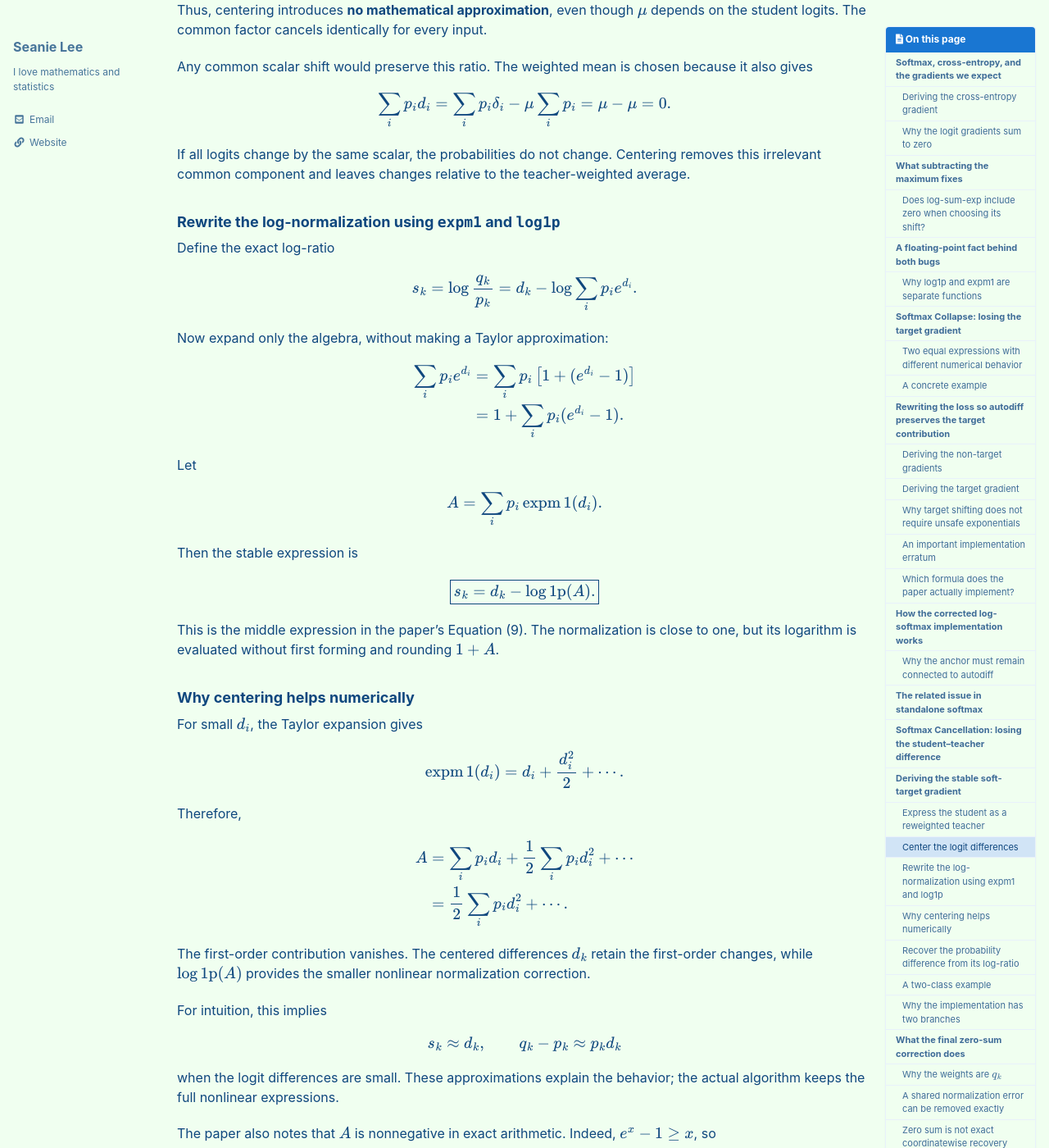
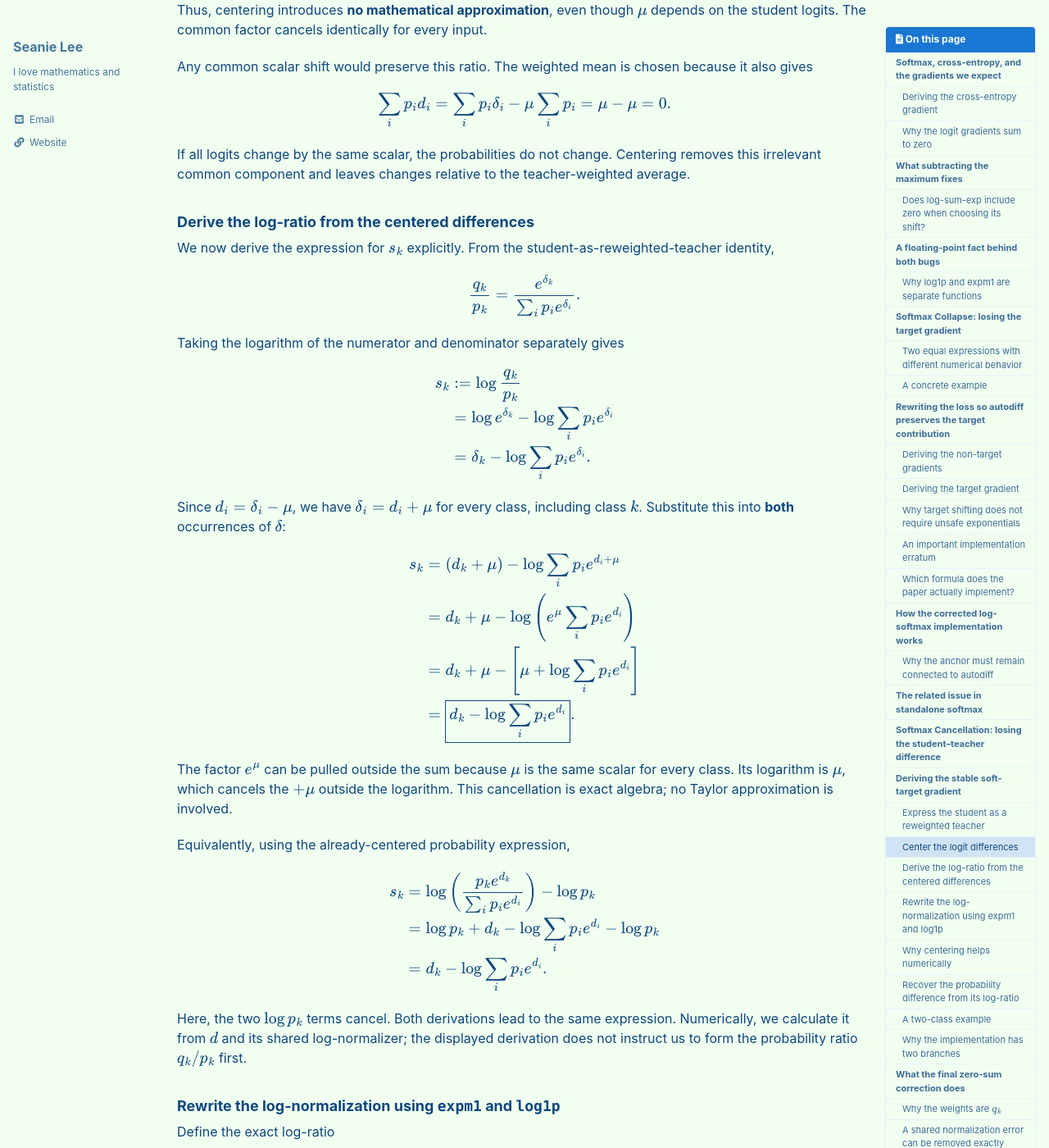
Before and after one commit to seanie12/blog, a Jekyll site: the page built from _posts/2026-10-30-softmax-CE.md, in a window 1280 px wide and 1400 px high, scrolled down 13959 px. Shown: the whole window at 82% size. Built offline with Jekyll 4.4.1, drawn with Linux system fonts in a browser that asks for light colours; cached includes are drawn as plain includes; formulas are drawn with MathJax 3; some of the changed text lies outside the part shown.

Commit message:
Fix formatting and terminology in softmax-CE.md

```diff
--- a/_posts/2026-10-30-softmax-CE.md
+++ b/_posts/2026-10-30-softmax-CE.md
@@ -662,6 +662,53 @@ $$
 
 If all logits change by the same scalar, the probabilities do not change. Centering removes this irrelevant common component and leaves changes relative to the teacher-weighted average.
 
+### Derive the log-ratio from the centered differences
+
+We now derive the expression for $s_k$ explicitly. From the student-as-reweighted-teacher identity,
+
+$$
+\frac{q_k}{p_k}
+=\frac{e^{\delta_k}}{\sum_i p_i e^{\delta_i}}.
+$$
+
+Taking the logarithm of the numerator and denominator separately gives
+
+$$
+\begin{aligned}
+s_k
+&:=\log\frac{q_k}{p_k}\\
+&=\log e^{\delta_k}-\log\sum_i p_i e^{\delta_i}\\
+&=\delta_k-\log\sum_i p_i e^{\delta_i}.
+\end{aligned}
+$$
+
+Since $d_i=\delta_i-\mu$, we have $\delta_i=d_i+\mu$ for every class, including class $k$. Substitute this into **both** occurrences of $\delta$:
+
+$$
+\begin{aligned}
+s_k
+&=(d_k+\mu)-\log\sum_i p_i e^{d_i+\mu}\\
+&=d_k+\mu-\log\left(e^{\mu}\sum_i p_i e^{d_i}\right)\\
+&=d_k+\mu-\left[\mu+\log\sum_i p_i e^{d_i}\right]\\
+&=\boxed{d_k-\log\sum_i p_i e^{d_i}}.
+\end{aligned}
+$$
+
+The factor $e^{\mu}$ can be pulled outside the sum because $\mu$ is the same scalar for every class. Its logarithm is $\mu$, which cancels the $+\mu$ outside the logarithm. This cancellation is exact algebra; no Taylor approximation is involved.
+
+Equivalently, using the already-centered probability expression,
+
+$$
+\begin{aligned}
+s_k
+&=\log\left(\frac{p_k e^{d_k}}{\sum_i p_i e^{d_i}}\right)-\log p_k\\
+&=\log p_k+d_k-\log\sum_i p_i e^{d_i}-\log p_k\\
+&=d_k-\log\sum_i p_i e^{d_i}.
+\end{aligned}
+$$
+
+Here, the two $\log p_k$ terms cancel. Both derivations lead to the same expression. Numerically, we calculate it from $d$ and its shared log-normalizer; the displayed derivation does not instruct us to form the probability ratio $q_k/p_k$ first.
+
 ### Rewrite the log-normalization using `expm1` and `log1p`
 
 Define the exact log-ratio
```
Also changed, not shown: other parts of _posts/2026-10-30-softmax-CE.md (+5 -5 lines).
